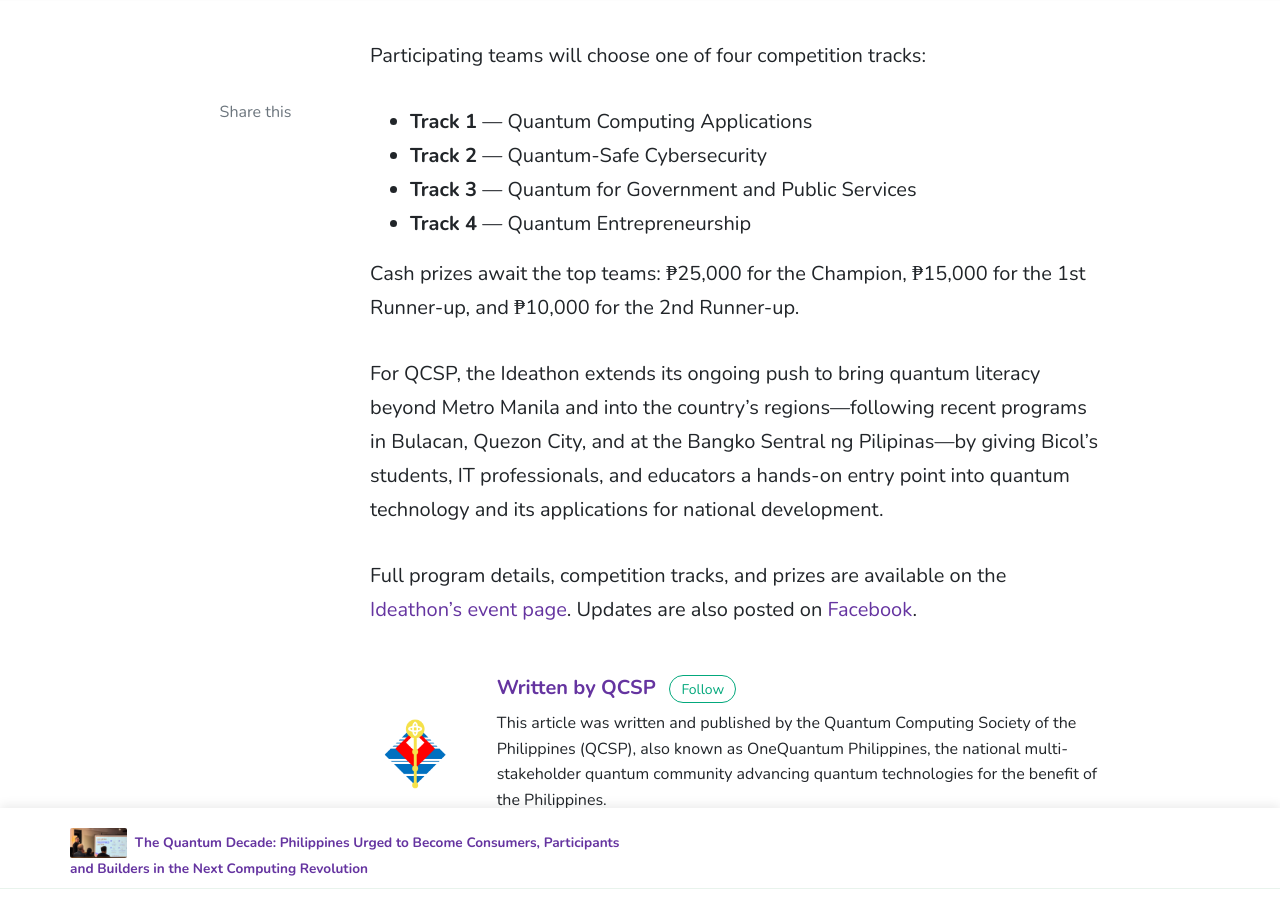
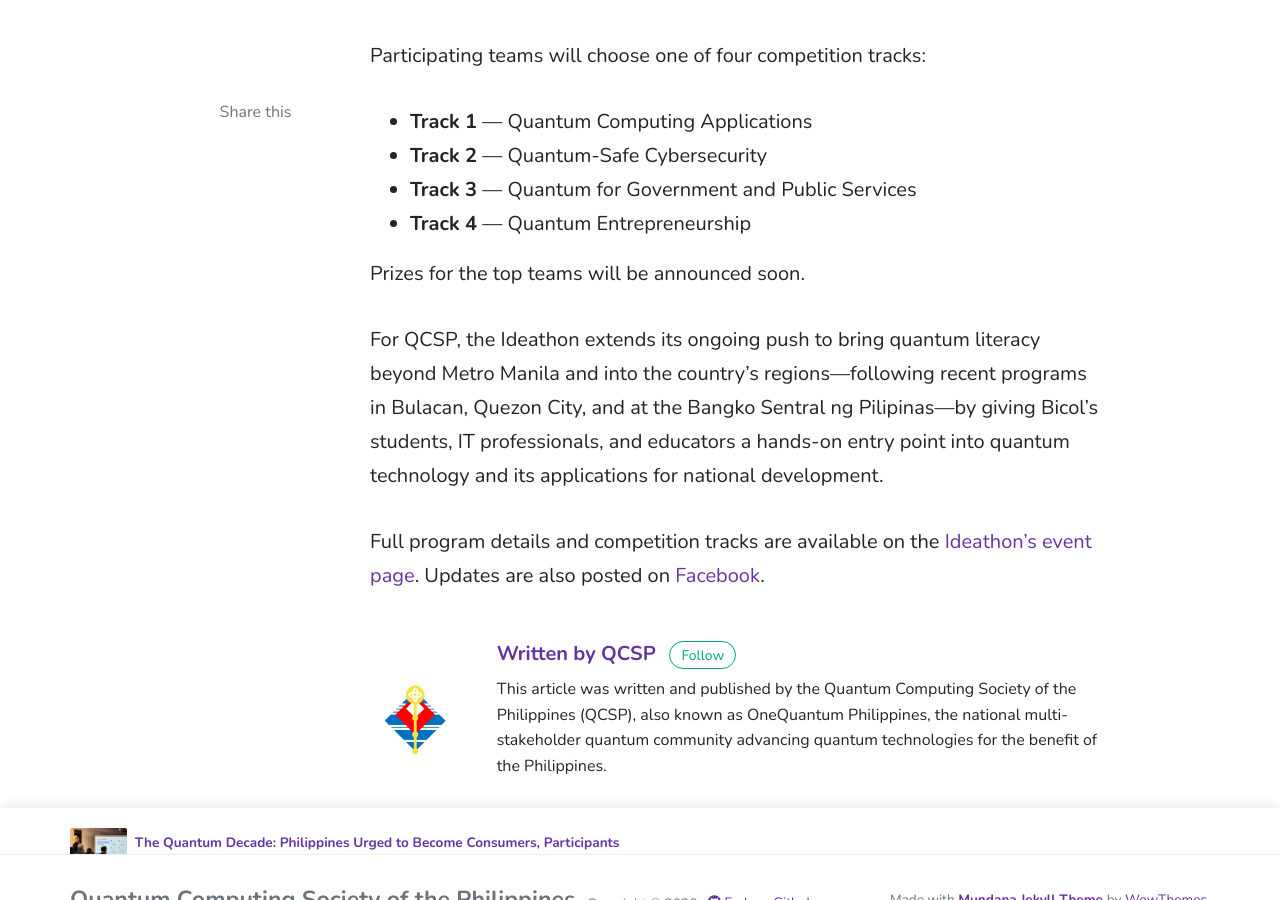
Before and after one commit to corpbob-qcsp/Quantum-Computing-Philippines.github.io, a Jekyll site: the page built from _news/2026-09-11-quantum-ideathon-legazpi-announcement.md, in a window 1280 px wide and 900 px high, scrolled down 2060 px. Built offline with Jekyll 4.4.1, drawn with Linux system fonts in a browser that asks for light colours; nearby versions of some CDN libraries; comment, search, counter and statistics services are not loaded.

Commit message:
update the event page

```diff
--- a/_data/events.yml
+++ b/_data/events.yml
@@ -251,7 +251,7 @@
   date: 2026-09-26
   time: "1:30 PM – 5:00 PM"
   venue: "Legazpi Convention Center, Legazpi City, Albay"
-  description: "An ideathon held as the afternoon program of the 1st R-IT Congress: Region V, challenging interdisciplinary teams to pitch concepts, business use cases, and policy proposals under the theme \"Quantum Solutions for National Development\" — no prior quantum programming experience required. Organized by Invictus. Training. Solutions. in partnership with QCSP, Salesforce, EC-Council, and Certiport, with cash prizes for the top three teams."
+  description: "An ideathon held as the afternoon program of the 1st R-IT Congress: Region V, challenging interdisciplinary teams to pitch concepts, business use cases, and policy proposals under the theme \"Quantum Solutions for National Development\" — no prior quantum programming experience required. Organized by Invictus. Training. Solutions. in partnership with QCSP, Salesforce, EC-Council, and Certiport. Prizes to be announced."
   learn_more_url: "/workshop-legazpi-ideathon-2026.html"
   role: "Co-organizer"
 
--- a/_news/2026-09-11-quantum-ideathon-legazpi-announcement.md
+++ b/_news/2026-09-11-quantum-ideathon-legazpi-announcement.md
@@ -26,8 +26,8 @@
 - **Track 3** — Quantum for Government and Public Services
 - **Track 4** — Quantum Entrepreneurship
 
-Cash prizes await the top teams: ₱25,000 for the Champion, ₱15,000 for the 1st Runner-up, and ₱10,000 for the 2nd Runner-up.
+Prizes for the top teams will be announced soon.
 
 For QCSP, the Ideathon extends its ongoing push to bring quantum literacy beyond Metro Manila and into the country's regions—following recent programs in Bulacan, Quezon City, and at the Bangko Sentral ng Pilipinas—by giving Bicol's students, IT professionals, and educators a hands-on entry point into quantum technology and its applications for national development.
 
-Full program details, competition tracks, and prizes are available on the [Ideathon's event page](/workshop-legazpi-ideathon-2026.html). Updates are also posted on [Facebook](https://web.facebook.com/share/p/19QQ8VwE2E/).
+Full program details and competition tracks are available on the [Ideathon's event page](/workshop-legazpi-ideathon-2026.html). Updates are also posted on [Facebook](https://web.facebook.com/share/p/19QQ8VwE2E/).
```
Also changed, not shown: _pages/workshop-legazpi-ideathon-2026.md (+1 -5 lines).
